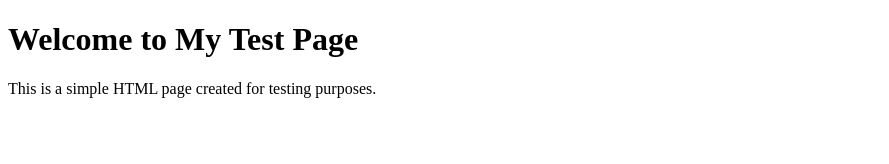
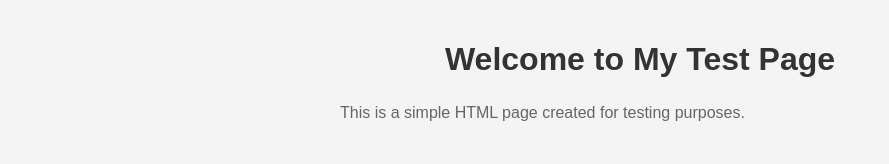
Before and after one commit to jcoltrinpm/jasoncoltrin-test, a plain HTML site: page index.html in a window 1280 px wide. Shown: the whole page, without its empty margins (0-889 px from the left). Drawn offline with Linux system fonts and the light colour scheme.

Commit message:
Add CSS styling to the page

```diff
--- a/index.html
+++ b/index.html
@@ -3,6 +3,23 @@
 <head>
     <meta charset="UTF-8">
     <title>Test Page</title>
+    <style>
+        body {
+            font-family: Arial, sans-serif;
+            max-width: 600px;
+            margin: 0 auto;
+            padding: 20px;
+            background-color: #f4f4f4;
+        }
+        h1 {
+            color: #333;
+            text-align: center;
+        }
+        p {
+            line-height: 1.6;
+            color: #666;
+        }
+    </style>
 </head>
 <body>
     <h1>Welcome to My Test Page</h1>
```
